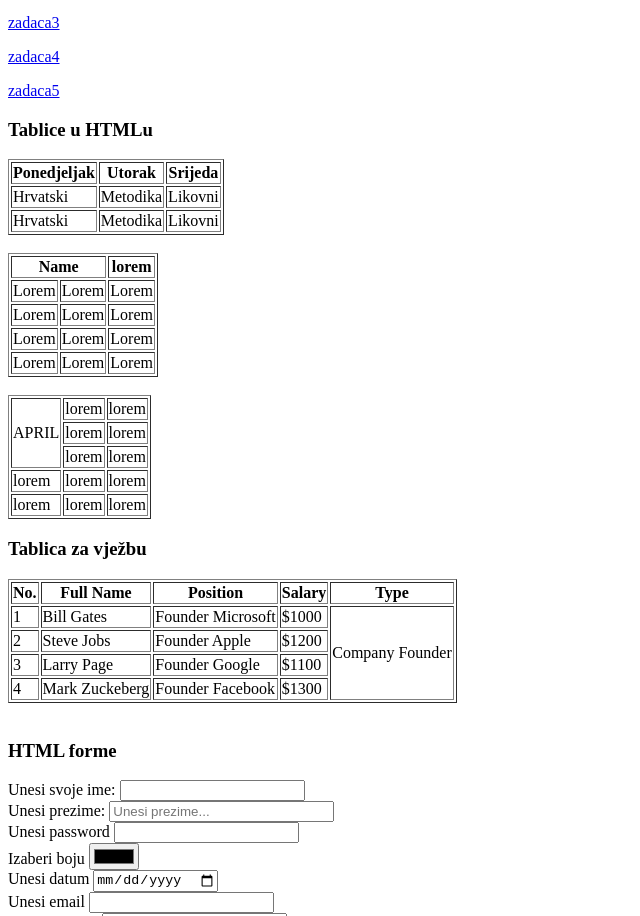
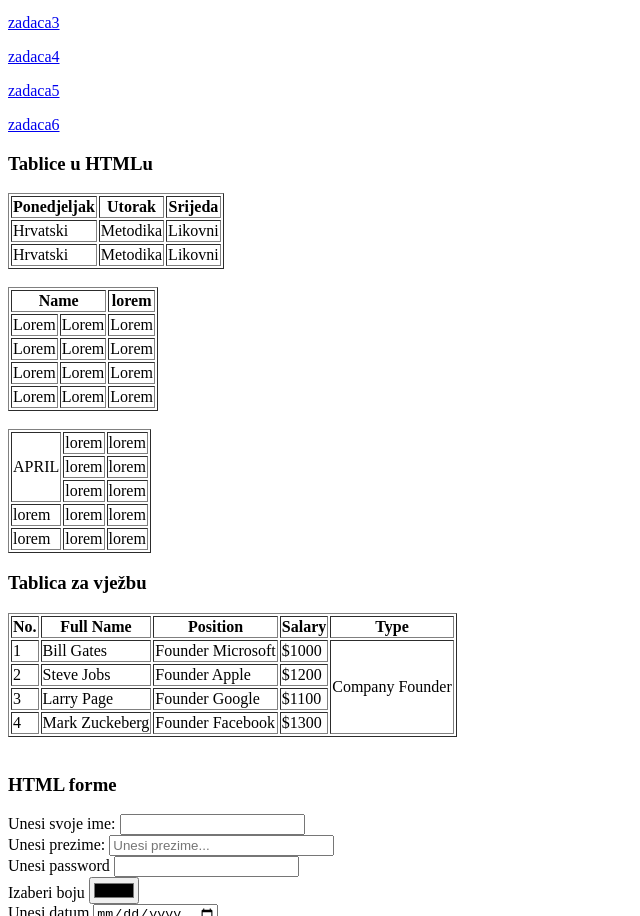
Before and after one commit to lorenagalovic/wp_galovic_lorena, a plain HTML site: page index.html in a window 1280 px wide. Shown: the part 2229-3145 px from the top of the page, without its empty margins (0-640 px from the left). Drawn offline with Linux system fonts and the light colour scheme.

Commit message:
Update index.html

```diff
--- a/index.html
+++ b/index.html
@@ -91,6 +91,7 @@
 <dl><a href="Zadace/zadaca3.html">zadaca3</a></dl>
 <dl><a href="Zadace/zadaca4.html">zadaca4</a></dl>
 <dl><a href="Zadace/zadaca5.html">zadaca5</a></dl>
+<dl><a href="Zadace/index.html">zadaca6</a></dl>
 
 <!-- Tablice -->
 <h3>Tablice u HTMLu</h3>
```
